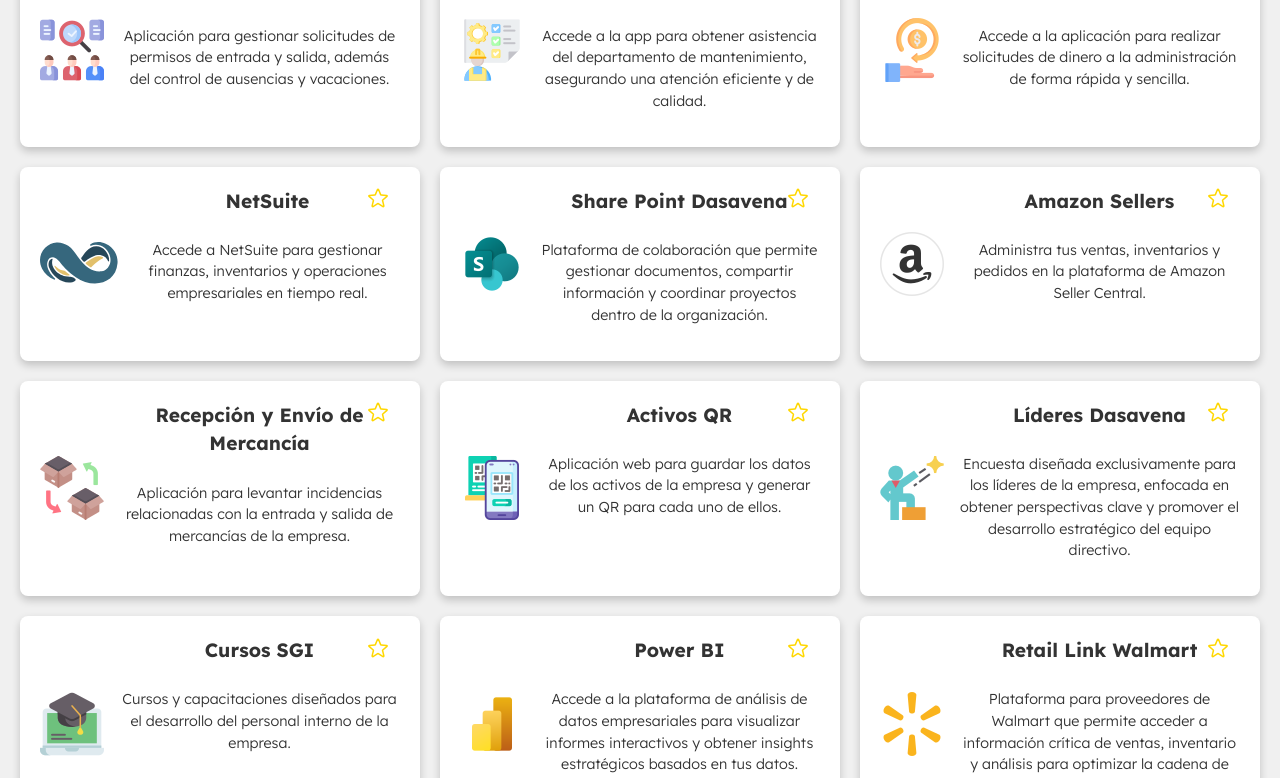
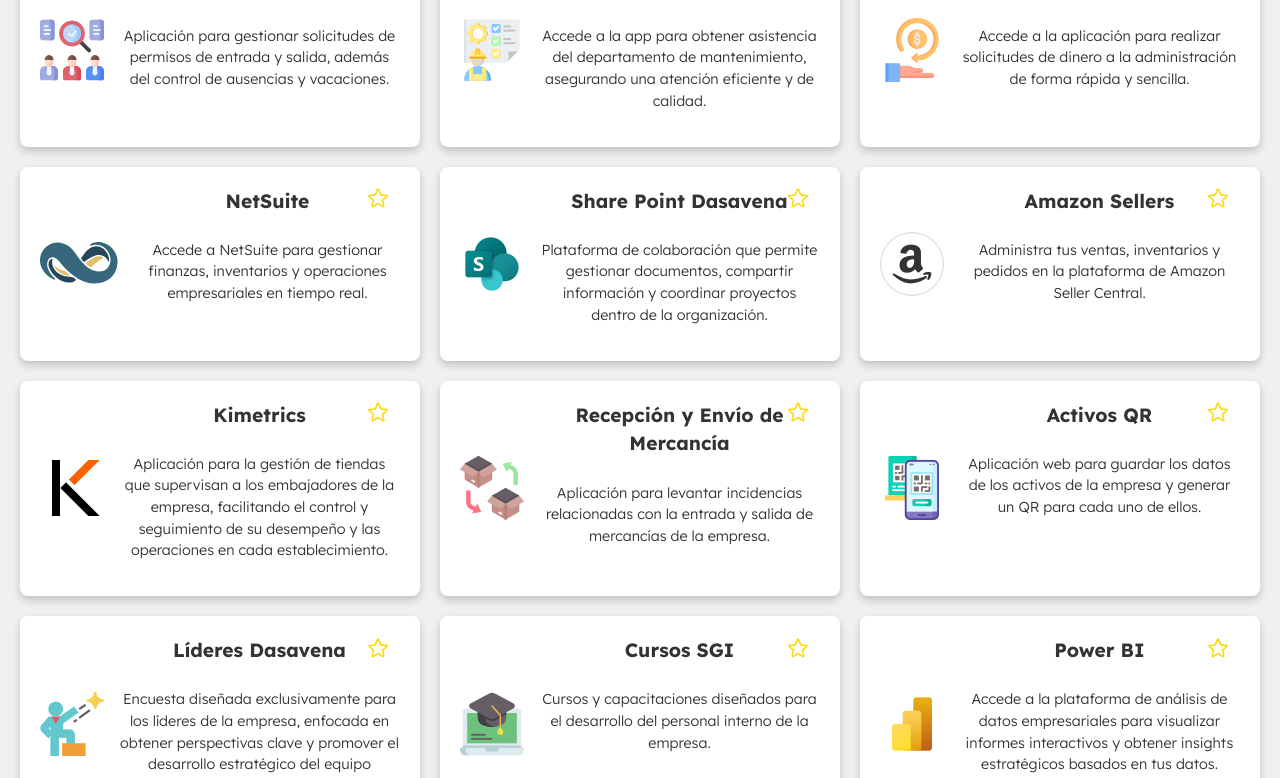
Before and after one commit to Nesz-ux/atajosdasavena, a React (Vite) app: page / in a window 1280 px wide. Shown: the part 447-1225 px from the top of the page. Built offline with nearby package versions, Linux system fonts and the light colour scheme; a web font is replaced by a local one.

Commit message:
Se agrego Kimetrics al catalogo

```diff
--- a/src/components/appsData.js
+++ b/src/components/appsData.js
@@ -16,6 +16,7 @@
 import sharePoint from "./images/sharePoint.png";
 import netsuite from "./images/NetSuite.svg";
 import amazon from "./images/amazon.png";
+import kimetrics from "./images/kimetrics.png";
 
 const apps = [
   {
@@ -83,6 +84,13 @@
     description:
       "Administra tus ventas, inventarios y pedidos en la plataforma de Amazon Seller Central.",
     url: "https://sellercentral.amazon.com.mx/ap/signin?openid.pape.max_auth_age=0&openid.return_to=https%3A%2F%2Fsellercentral.amazon.com.mx%2Fhome&openid.identity=http%3A%2F%2Fspecs.openid.net%2Fauth%2F2.0%2Fidentifier_select&openid.assoc_handle=sc_mx_amazon_v2&openid.mode=checkid_setup&language=en_MX&openid.claimed_id=http%3A%2F%2Fspecs.openid.net%2Fauth%2F2.0%2Fidentifier_select&pageId=sc_mx_amazon_v2&openid.ns=http%3A%2F%2Fspecs.openid.net%2Fauth%2F2.0&ssoResponse=eyJ6aXAiOiJERUYiLCJlbmMiOiJBMjU2R0NNIiwiYWxnIjoiQTI1NktXIn0.Iy0dNtUBUuHQi5OcJG9Ed0WmW8SkD4Eb410wXPauilJN7-UI_HILNA.7LgjECBgcHe0YSE2.wWkJ1Fozfeo_hDtfQVXuODOPkDbSraRhI46aN2ok8xpKbf0qJLXDpJYllCZh_vB8cmLlTfGRWG63KsAiWjE4RHcLhahf2IdVtqY6OOXG0dtn1iU-PI8IF3NKuVyvhRj1mSRcyUbdxK5JSpao1BafXmtgiBk0c6B2D-sgswCwYsBJY94UG5kn54ALYMsxU_uqnWPKzYBjt1M.L7GkdjGlZ4xPxzmraOuRIQ",
+  },
+  {
+    image: kimetrics,
+    title: "Kimetrics",
+    description:
+      "Aplicación para la gestión de tiendas que supervisan a los embajadores de la empresa, facilitando el control y seguimiento de su desempeño y las operaciones en cada establecimiento.",
+    url: "https://dasavena.kimetrics.com/",
   },
 
   {
```
Also changed, not shown: src/components/images/kimetrics.png (added).
